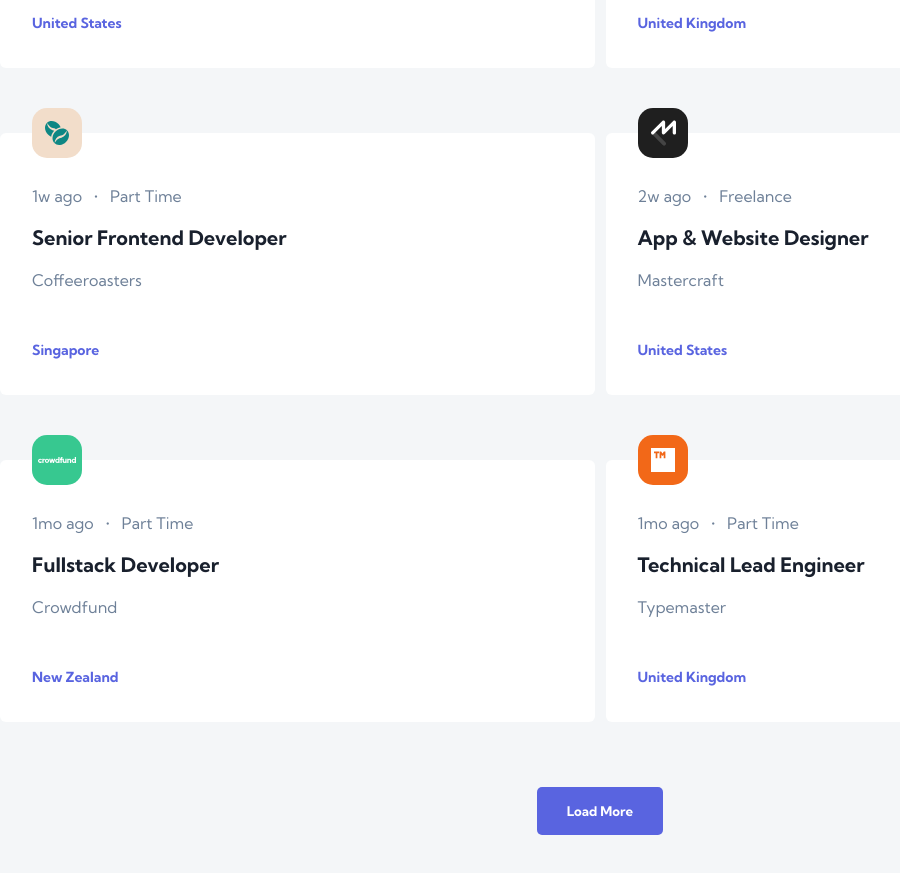
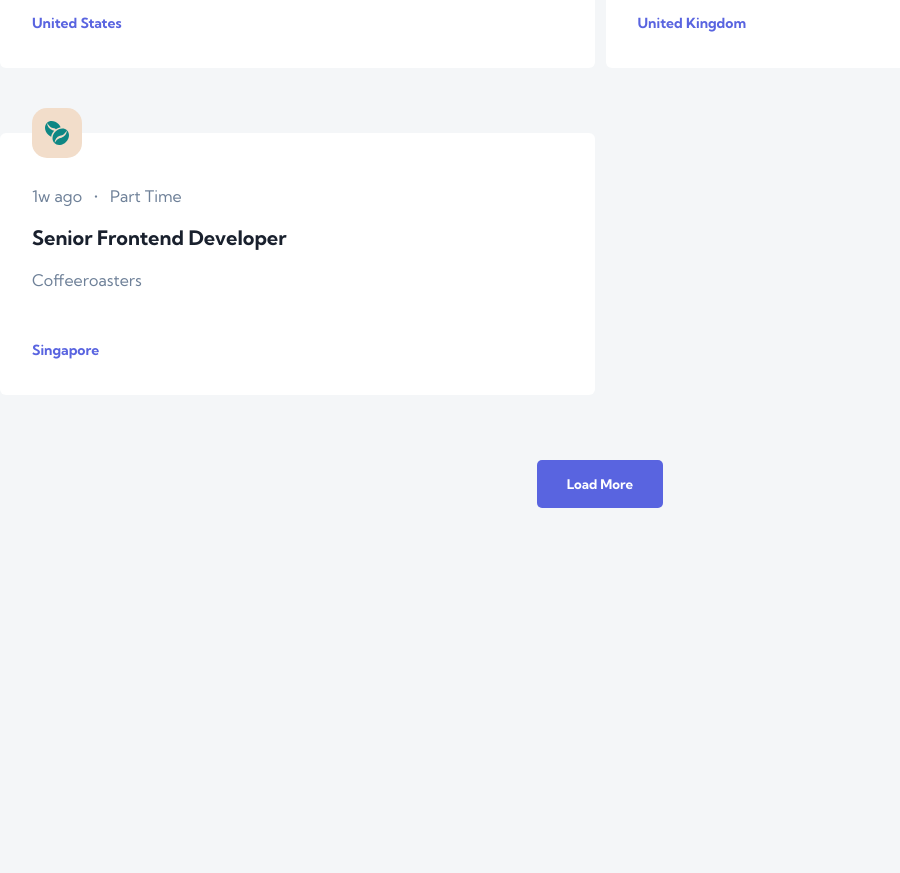
Before and after one commit to Moorroww/FrontEndMentor---DevJobs-2, a React (Vite) app: page / in a window 1280 px wide. Shown: the part 1460-2333 px from the top of the page, without its empty margins (40-940 px from the left). After the commit the page ends 2030 px from the top, so only its background shows below. Built offline with nearby package versions, Linux system fonts and the light colour scheme.

Commit message:
develop: cards  render fix 12 -> 9

```diff
--- a/src/Components/HomePage/CardsSection/CardsSection.tsx
+++ b/src/Components/HomePage/CardsSection/CardsSection.tsx
@@ -20,7 +20,7 @@ export const CardsSection = () => {
   };
 
   const [companies, setCompanies] = useState([]);
-  const [visibleCompanies, setVisibleCompanies] = useState(12);
+  const [visibleCompanies, setVisibleCompanies] = useState(9);
 
   useEffect(() => {
     axios.get("/data.json").then((res) => {
@@ -29,7 +29,7 @@ export const CardsSection = () => {
   }, [companies]);
 
   const showMore = () => {
-    setVisibleCompanies((prevVisibleCompanies) => prevVisibleCompanies + 12);
+    setVisibleCompanies((prevVisibleCompanies) => prevVisibleCompanies + 5);
   };
 
   return (
```
